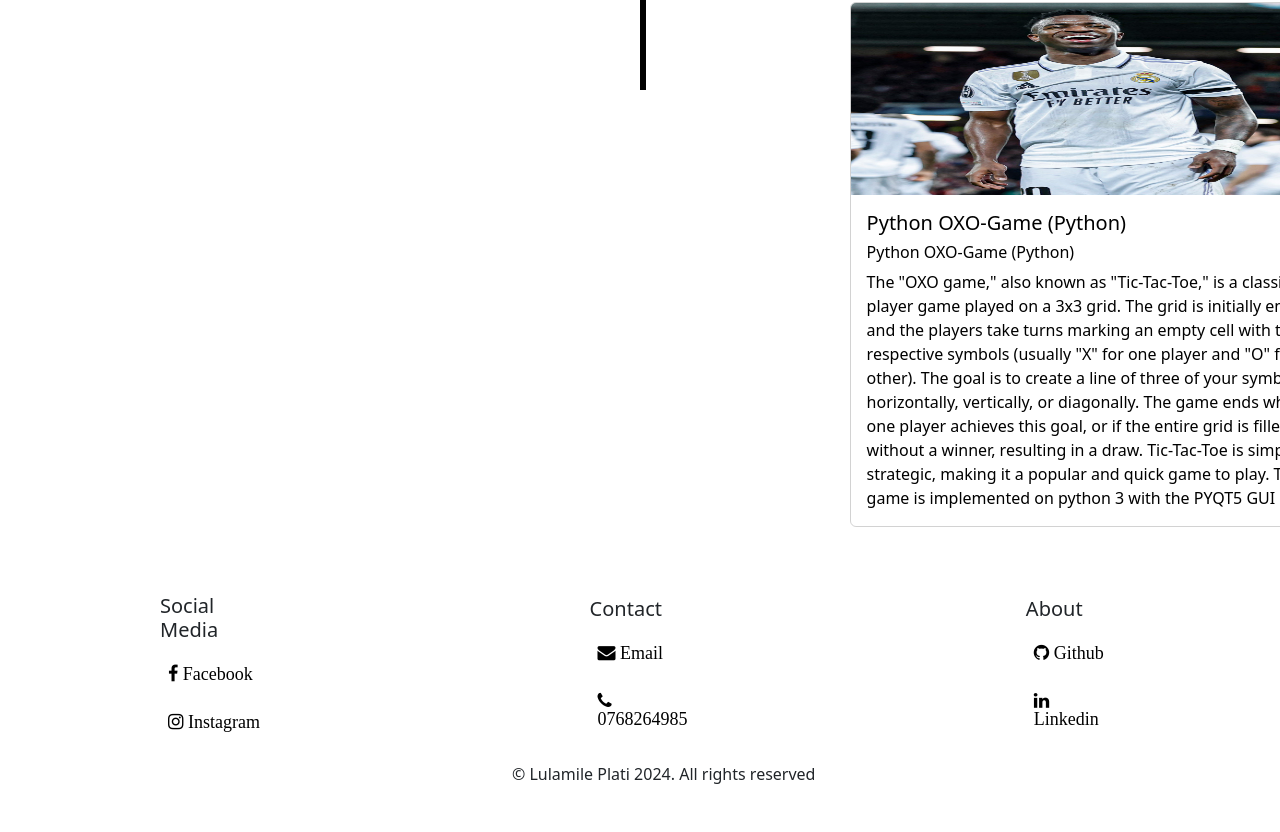
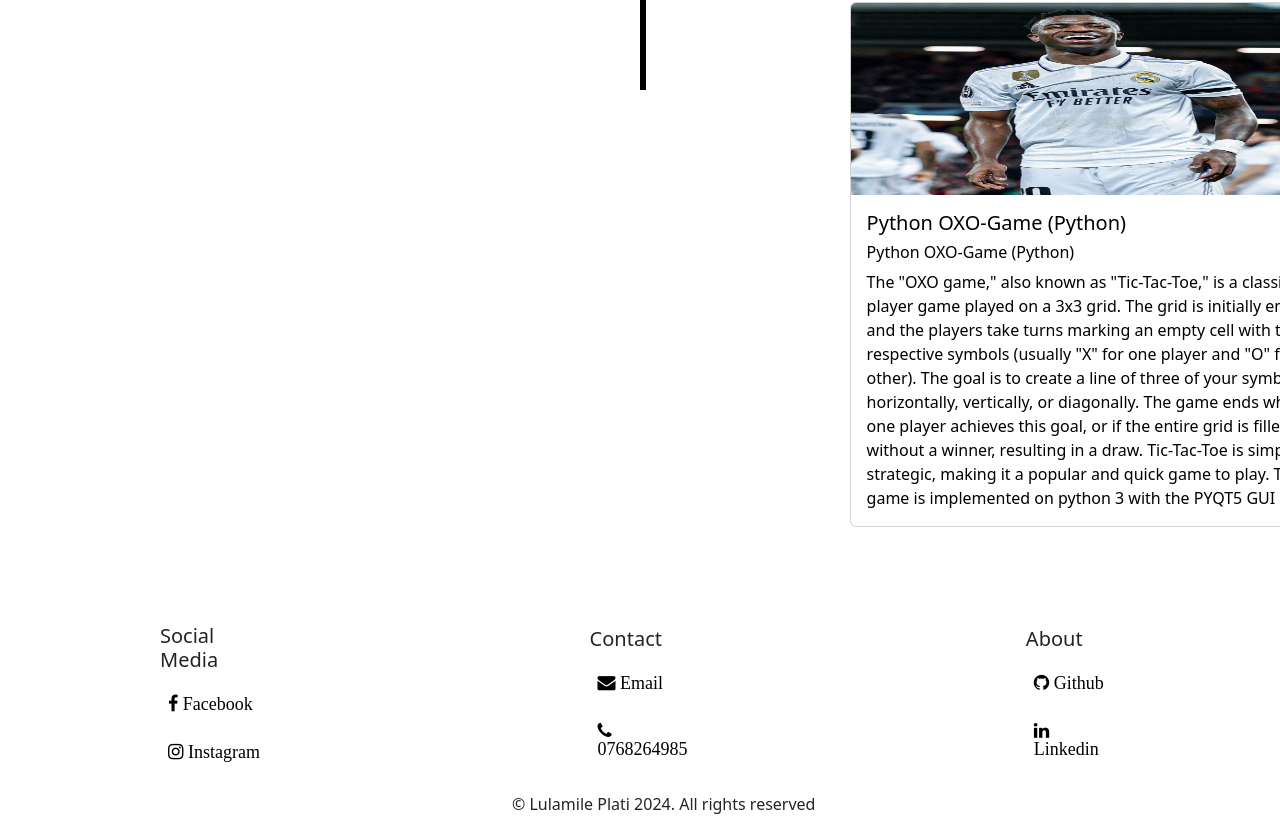
Before and after one commit to Lula-Benni/Personal-Blog, a plain HTML site: page layout/lulamile-portfolio.html in a window 1280 px wide. Shown: the part 3518-4350 px from the top of the page. Before the commit the page ends 4320 px from the top, so only its background shows below. Drawn offline with nearby package versions, Linux system fonts and the light colour scheme.

Commit message:
fixed footer positioning

```diff
--- a/styles/style.css
+++ b/styles/style.css
@@ -126,7 +126,7 @@ footer {
     bottom: 0;
     left: 0;
     width: 100%;
-    top: 106rem;
+    top: 4rem;
 }
 footer .links{
     display: flex;
```
Also changed, not shown: layout/lulamile-portfolio.html (+4 -2 lines).
